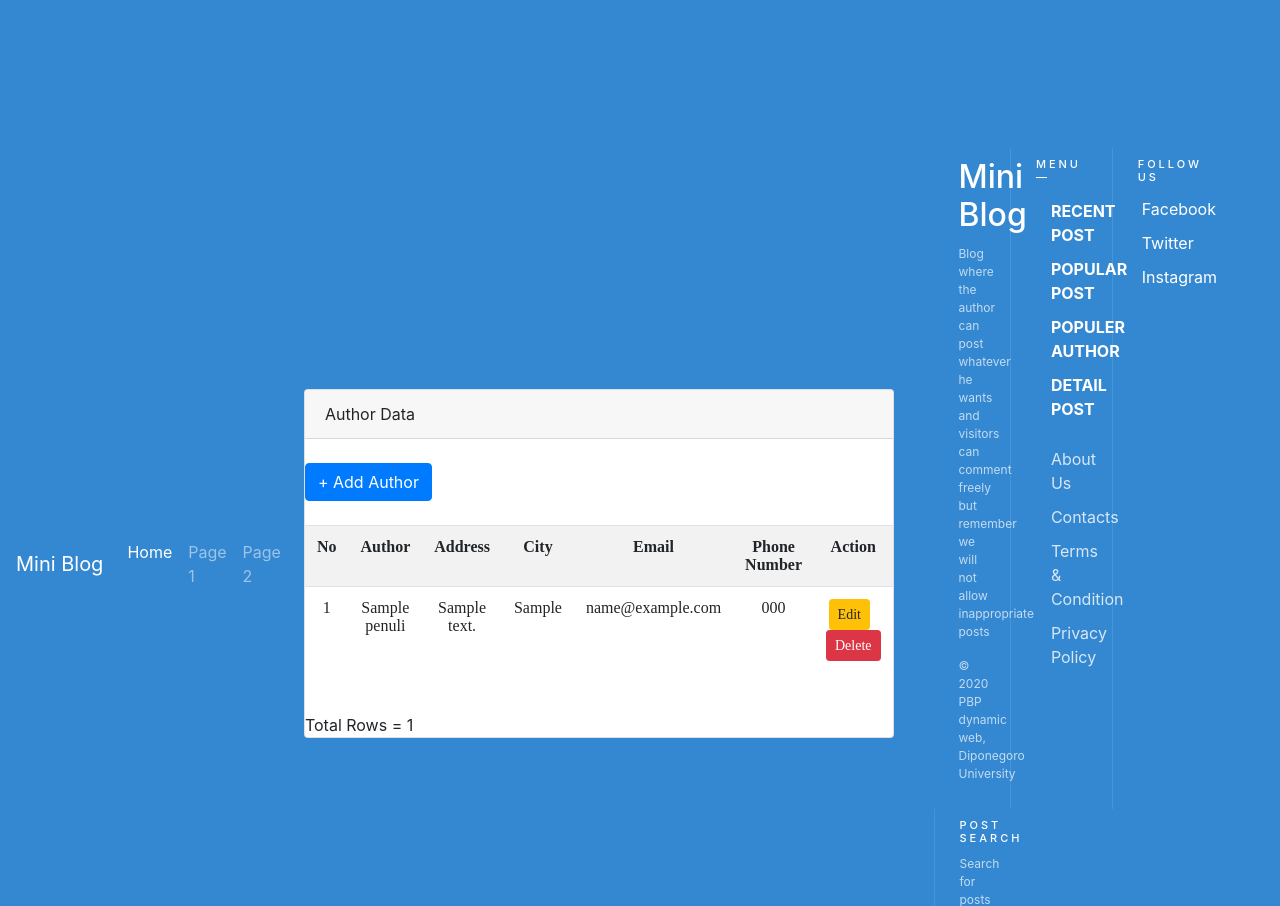
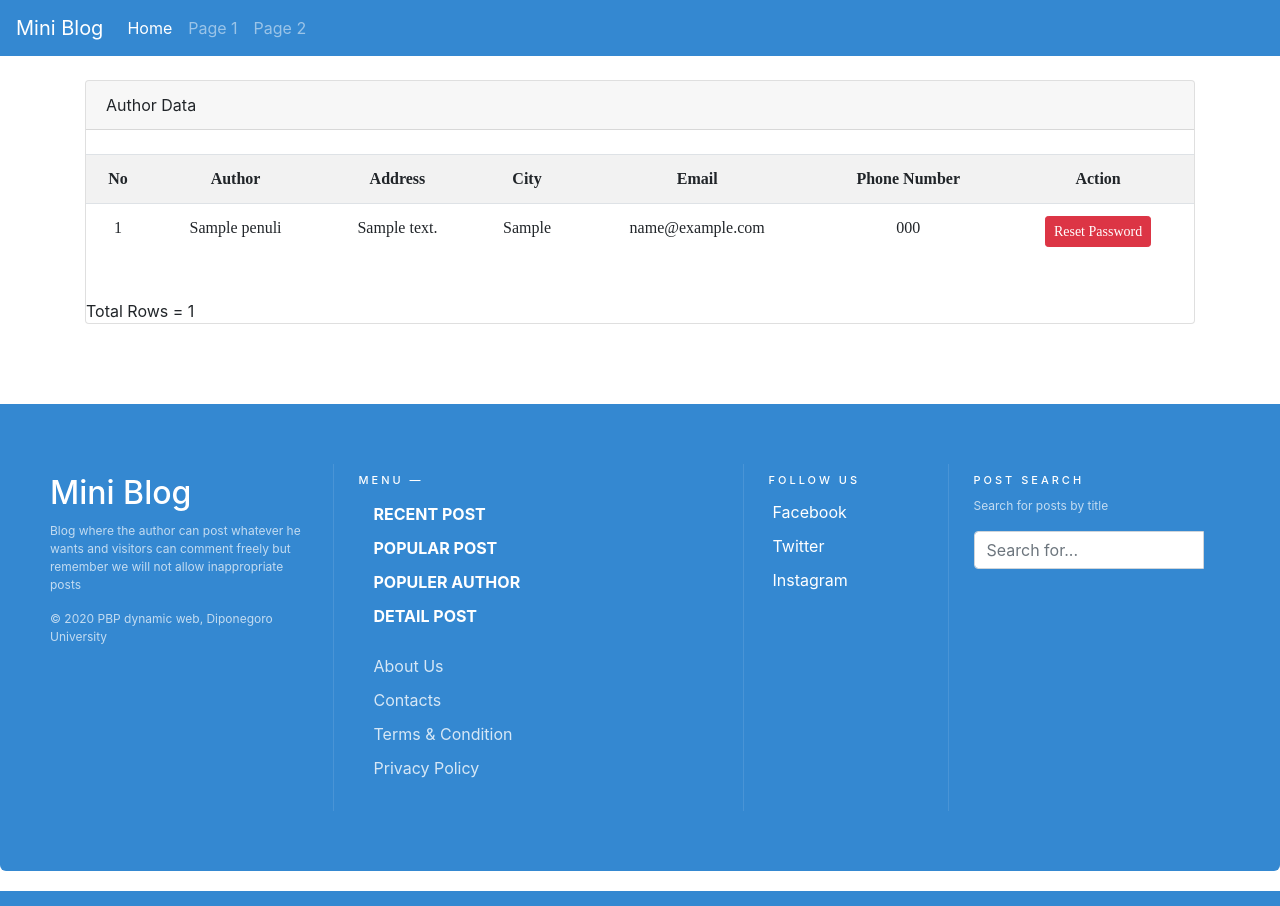
Before and after one commit to lymau/mini-blog-apps, a PHP site: page /admin/view_penulis.php in a window 1280 px wide. Shown: the top 906 px of the page. Run offline with PHP 8.4, Linux system fonts and the light colour scheme; tables that the repository leaves empty or names only in its code hold one stand-in row (values such as "Sample post"); some libraries are stand-ins or nearby versions.

Commit message:
modify view_penulis

```diff
--- a/admin/view_penulis.php
+++ b/admin/view_penulis.php
@@ -2,20 +2,25 @@
 #File       : view_penulis.php
 #Deskripsi  : melihat list penulis yang ada di database
 
+session_start();
 require_once '../functions/db_login.php';
-include_once '../template/header.html';
 include_once '../template/meta.html';
 
 ?>
+
 <!-- Style CSS -->
 <link rel="stylesheet" href="../assets/css/style.css">
+
+</head>
+<?php include '../template/header.html' ?>
+</nav>
+<body>
 <br>
 <div class="container">
 	<div class="card">
 		<div class="card-header">Author Data</div>
 		<div class="class-body">
 		<br>
-		<a class="btn btn-primary" href="add_penulis.php">+ Add Author</a><br><br>
 			<table class="table table-striped">
 				<tr>
 					<th>No</th>
@@ -44,8 +49,7 @@ include_once '../template/meta.html';
 					echo '<td>'.$row->kota.'</td>';
 					echo '<td>'.$row->email.'</td>';
 					echo '<td>'.$row->no_telp.'</td>';
-					echo '<td><a class="btn btn-warning btn-sm" href="edit_penulis.php?id='.$row->idpenulis.'">Edit</a>&nbsp;&nbsp;
-						<a class="btn btn-danger btn-sm" href="confirm_delete_penulis.php?id='.$row->idpenulis.'">Delete<a/>
+					echo '<td><a class="btn btn-danger btn-sm" href="reset_password.php?id='.$row->idpenulis.'">Reset Password</a>
 						</td>';
 					echo '</tr>';
 					$i++;
@@ -62,4 +66,5 @@ include_once '../template/meta.html';
 		</div>
 	</div>
 </div>
+
 <?php include('../template/footer.html') ?>
```
